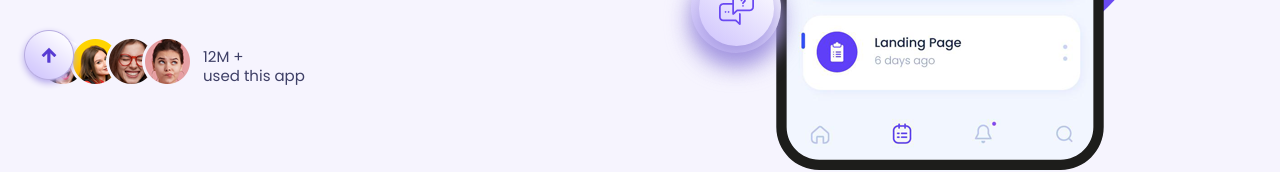
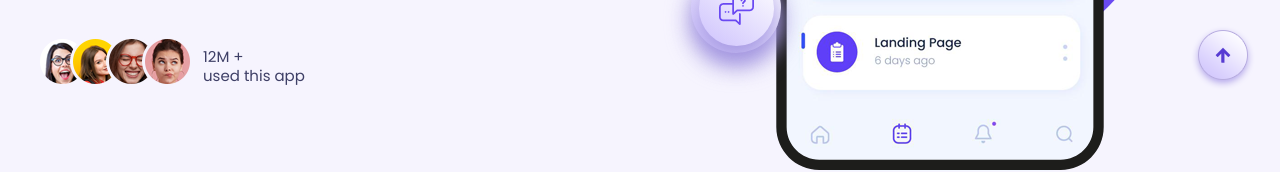
Before and after one commit to protik473/Exam_1_APPER, a plain HTML site: page index.html in a window 1280 px wide. Shown: the part 652-824 px from the top of the page. Drawn offline with Linux system fonts and the light colour scheme.

Commit message:
Update style.css

```diff
--- a/css/style.css
+++ b/css/style.css
@@ -1625,7 +1625,9 @@ footer .bottom_footer .developer_text a {
 }
 .go_top{
     position:fixed;
-    left:17px;
+    right:25px;
     bottom:50px;
     z-index:99999;
-}
+    cursor:pointer;
+    transition:.4s all;
+}
```
